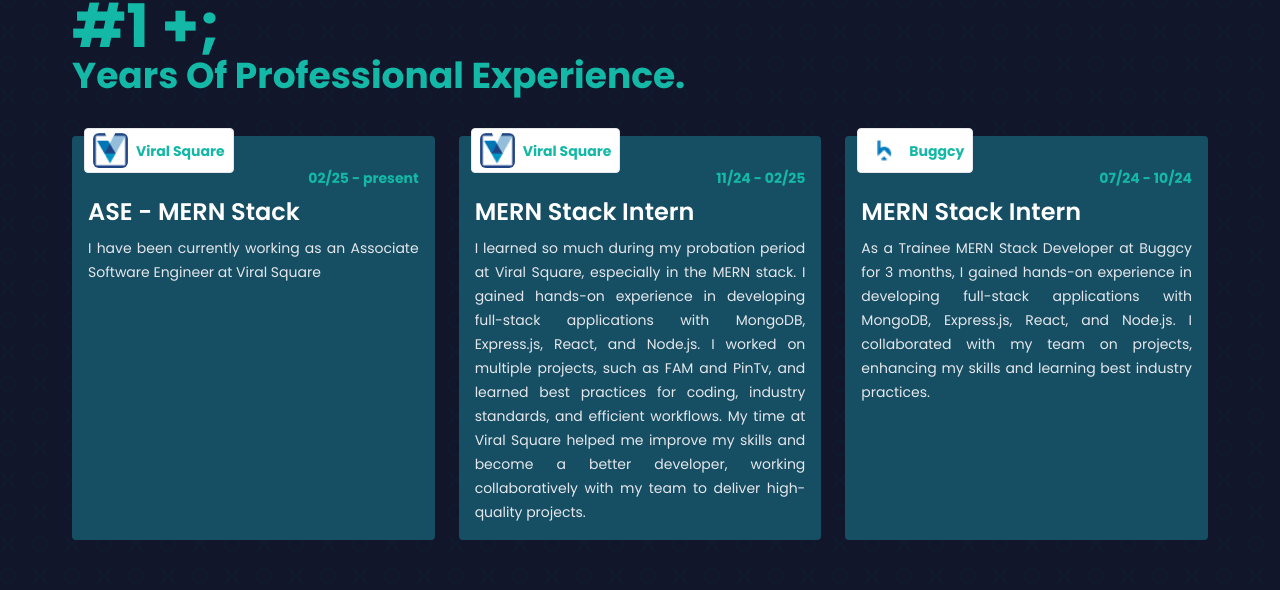
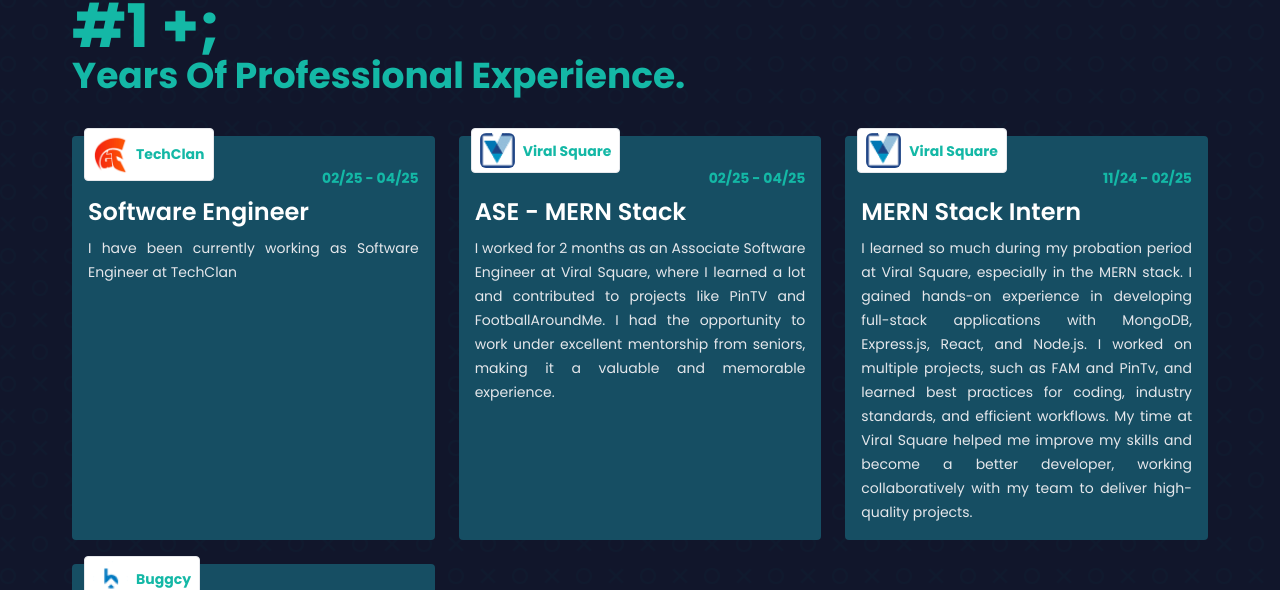
Before and after one commit to Muhammad-Huzaifa24/Personal-Portfolio, a Next.js app: page / in a window 1280 px wide. Shown: the part 776-1366 px from the top of the page. Built offline with nearby package versions, Linux system fonts and the light colour scheme.

Commit message:
add social icons, update experience, fix warnings on restart

```diff
--- a/components/Experiences/data/data.js
+++ b/components/Experiences/data/data.js
@@ -52,15 +52,24 @@
 const data = [
 	{
 		id: 1,
-		year: "02/25 - present",
+		year: "02/25 - 04/25",
+		job_title: "Software Engineer",
+		company: "TechClan",
+		logo: "/assets/tech-clan.png",
+		description:
+			"I have been currently working as Software Engineer at TechClan",
+	},
+	{
+		id: 2,
+		year: "02/25 - 04/25",
 		job_title: "ASE - MERN Stack",
 		company: "Viral Square",
 		logo: "/assets/vs.png",
 		description:
-			"I have been currently working as an Associate Software Engineer at Viral Square",
+			"I worked for 2 months as an Associate Software Engineer at Viral Square, where I learned a lot and contributed to projects like PinTV and FootballAroundMe. I had the opportunity to work under excellent mentorship from seniors, making it a valuable and memorable experience.",
 	},
 	{
-		id: 2,
+		id: 3,
 		year: "11/24 - 02/25",
 		job_title: "MERN Stack Intern",
 		company: "Viral Square",
@@ -69,7 +78,7 @@ const data = [
 			"I learned so much during my probation period at Viral Square, especially in the MERN stack. I gained hands-on experience in developing full-stack applications with MongoDB, Express.js, React, and Node.js. I worked on multiple projects, such as FAM and PinTv, and learned best practices for coding, industry standards, and efficient workflows. My time at Viral Square helped me improve my skills and become a better developer, working collaboratively with my team to deliver high-quality projects.",
 	},
 	{
-		id: 3,
+		id: 4,
 		year: "07/24 - 10/24",
 		job_title: "MERN Stack Intern",
 		company: "Buggcy",
--- a/components/Footer/index.jsx
+++ b/components/Footer/index.jsx
@@ -1,7 +1,8 @@
 import React from "react";
 
 // React Icons
-import { FaLinkedinIn, FaGithub } from "react-icons/fa";
+import { FaLinkedinIn, FaGithub, FaTwitter, FaInstagram, FaFacebookF } from "react-icons/fa";
+import { SiX } from "react-icons/si"; // X (Twitter)
 
 const Footer = () => {
 	return (
@@ -36,6 +37,45 @@ const Footer = () => {
 							rel="noreferrer"
 						>
 							<FaGithub />
+						</a>
+					</li>
+					<li
+						className="text-white text-sm"
+						title="Facebook"
+					>
+						<a
+							target="_blank"
+							href="https://www.facebook.com/huzaifa.khawar.73"
+							className="ease-in-out duration-150 hover:text-teal-500"
+							rel="noreferrer"
+						>
+							<FaFacebookF />
+						</a>
+					</li>
+					<li
+						className="text-white text-sm"
+						title="Twitter"
+					>
+						<a
+							target="_blank"
+							href="https://x.com/WorldLenns"
+							className="ease-in-out duration-150 hover:text-teal-500"
+							rel="noreferrer"
+						>
+							<SiX />
+						</a>
+					</li>
+					<li
+						className="text-white text-sm"
+						title="Instagram"
+					>
+						<a
+							target="_blank"
+							href="https://instagram.com/huzaifyyy__24"
+							className="ease-in-out duration-150 hover:text-teal-500"
+							rel="noreferrer"
+						>
+							<FaInstagram />
 						</a>
 					</li>
 				</ul>
@@ -81,7 +121,7 @@ const Footer = () => {
 					&copy; 2025 - Muhammad. All Rights Reserved.
 				</h5>
 			</div>
-			<div className="py-8 pt-0 px-2">
+			{/* <div className="py-8 pt-0 px-2">
 				<h5 className="text-white text-sm text-center leading-6">
 					&copy; 2025 - Made with
 					{"  "}
@@ -123,7 +163,7 @@ const Footer = () => {
 					</a>
 					.
 				</h5>
-			</div>
+			</div> */}
 		</div>
 	);
 };
--- a/components/Hero/index.jsx
+++ b/components/Hero/index.jsx
@@ -28,7 +28,7 @@ const Hero = () => {
 					title="View Resume"
 				>
 					<a
-						href="/resume.pdf"
+						href={process.env.NEXT_PUBLIC_RESUME_URL}
 						target="_blank"
 						rel="noopener noreferrer"
 						className="flex justify-start items-center gap-1"
--- a/next.config.js
+++ b/next.config.js
@@ -1,9 +1,14 @@
 /** @type {import('next').NextConfig} */
 const nextConfig = {
 	reactStrictMode: true,
-	swcMinify: false,
+	// swcMinify: false,
 	images: {
-		domains: ["res.cloudinary.com"],
+		remotePatterns: [
+			{
+				protocol: 'https',
+				hostname: 'res.cloudinary.com',
+			},
+		],
 	},
 };
 
--- a/pages/_app.js
+++ b/pages/_app.js
@@ -1,7 +1,30 @@
 import '../styles/globals.css'
+import { Poppins } from 'next/font/google';
+
+const poppins = Poppins({
+  subsets: ['latin'],
+  weight: [
+    '100',
+    '200',
+    '300',
+    '400',
+    '500',
+    '600',
+    '700',
+    '800',
+    '900',
+  ],
+  style: ['normal', 'italic'],
+  display: 'swap',
+  variable: '--font-poppins',
+});
 
 function MyApp({ Component, pageProps }) {
-  return <Component {...pageProps} />
+  return (
+    <main className={poppins.className}>
+      <Component {...pageProps} />
+    </main>
+  )
 }
 
 export default MyApp
--- a/pages/index.js
+++ b/pages/index.js
@@ -18,19 +18,6 @@ export default function Home() {
 					content="Software developer portfolio using Next.js & Tailwind CSS."
 				/>
 				<link
-					rel="preconnect"
-					href="https://fonts.googleapis.com"
-				/>
-				<link
-					rel="preconnect"
-					href="https://fonts.gstatic.com"
-					crossOrigin="true"
-				/>
-				<link
-					href="https://fonts.googleapis.com/css2?family=Poppins:ital,wght@0,100;0,200;0,300;0,400;0,500;0,600;0,700;0,800;0,900;1,100;1,200;1,300;1,400;1,500;1,600;1,700;1,800;1,900&display=swap"
-					rel="stylesheet"
-				/>
-				<link
 					rel="icon"
 					href="/favicon.ico"
 				/>
```
Also changed, not shown: public/assets/tech-clan.png (added), 1 other file (tests, documents, lock files or other folders).
